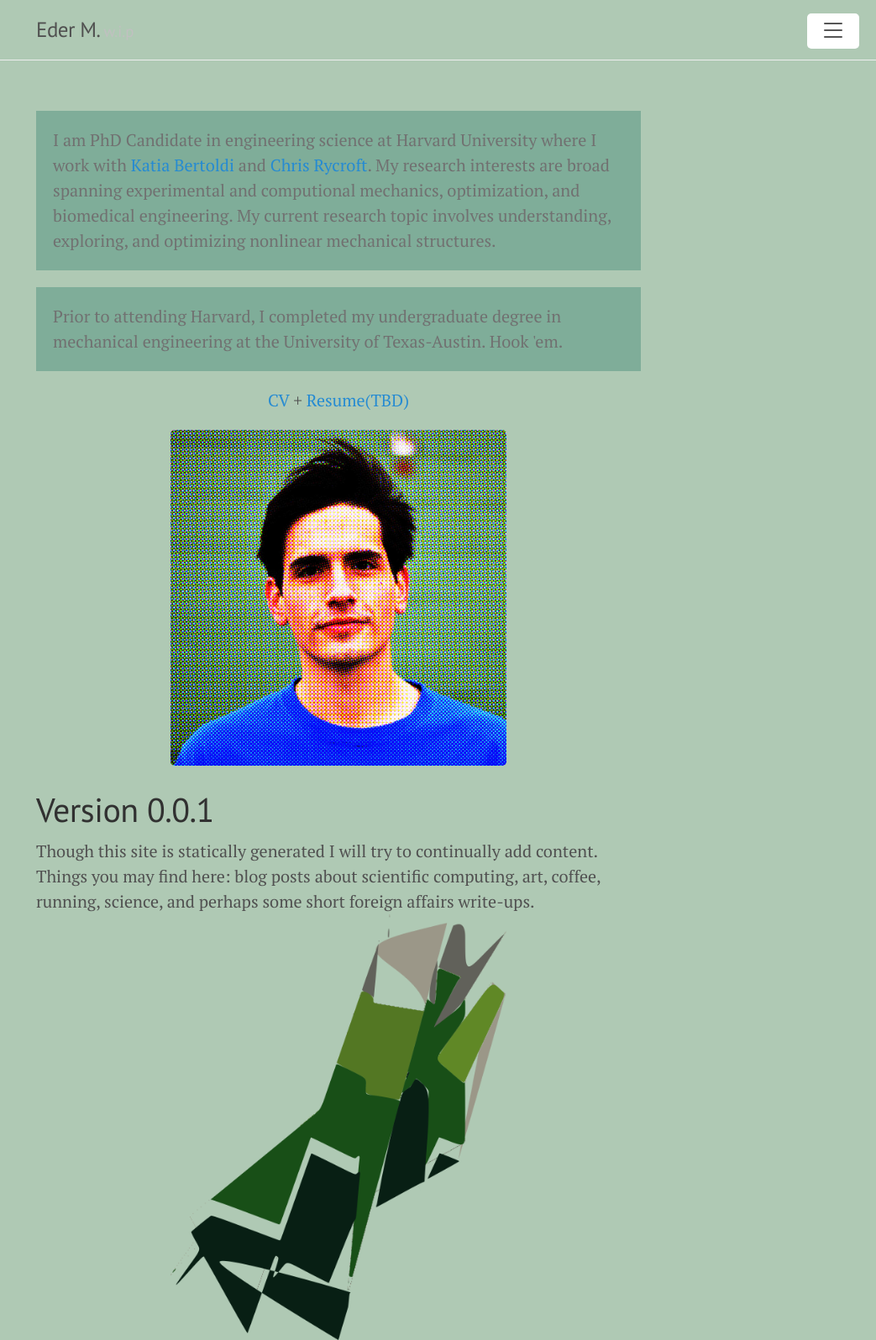
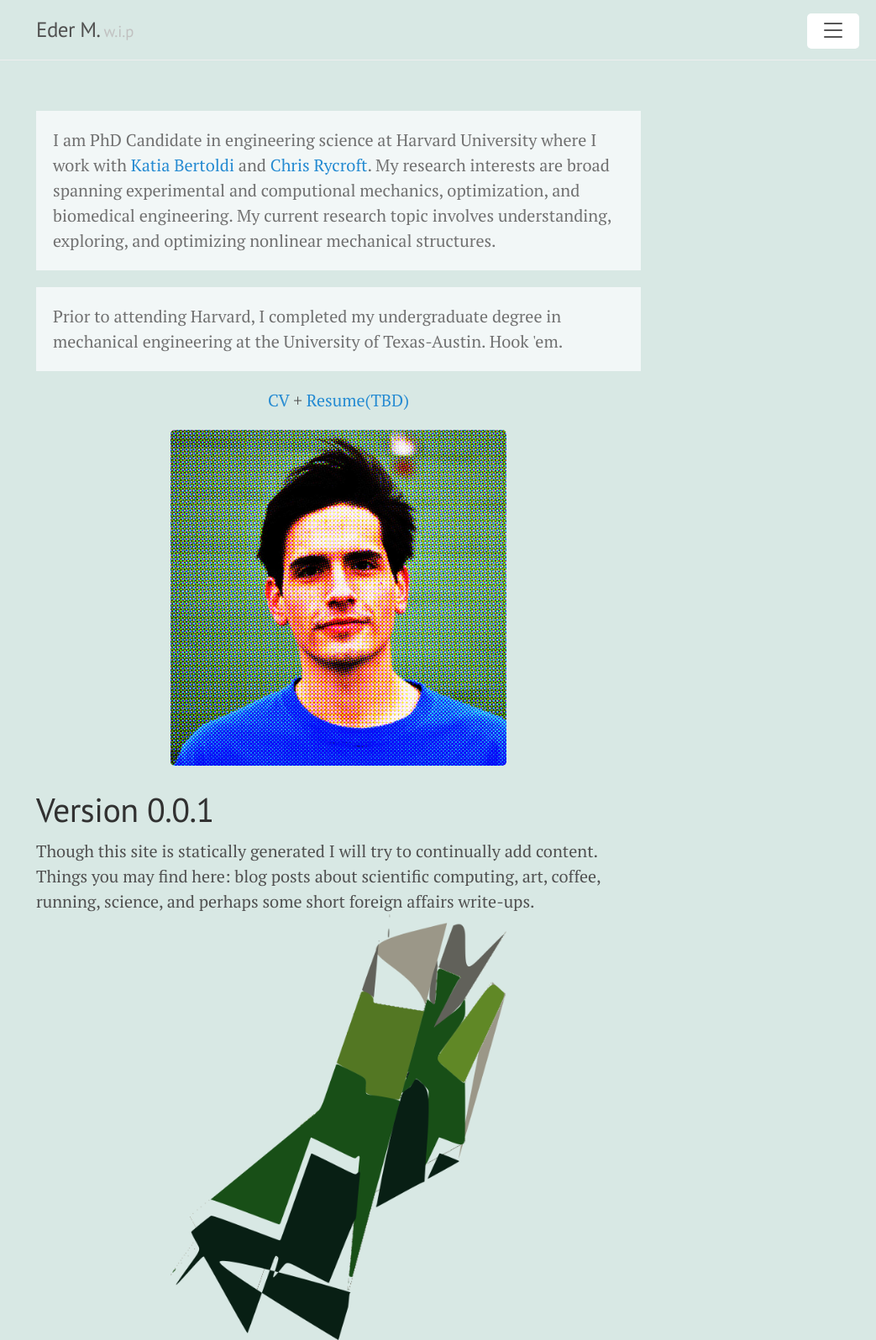
Before and after one commit to medinaeder/medinaeder.github.io, a Jekyll site: the page built from index.html, in a window 1280 px wide. Shown: the whole page at 84% size, without its empty margins (237-1280 px from the left). Built offline with Jekyll 4.4.1, drawn with Linux system fonts in a browser that asks for light colours.

Commit message:
update colors

```diff
--- a/public/css/poole.css
+++ b/public/css/poole.css
@@ -60,7 +60,7 @@
 
 body {
   color: #515151;
-  background-color: #afc9b4;
+  background-color: #d8e8e4;
   -webkit-text-size-adjust: 100%;
       -ms-text-size-adjust: 100%;
 }
@@ -285,7 +285,7 @@
   margin-bottom: 1rem;
   padding: 1rem;
   color: #717171;
-  background-color: #7fad99;
+  background-color: #f2f7f7;
 }
 
 
```
